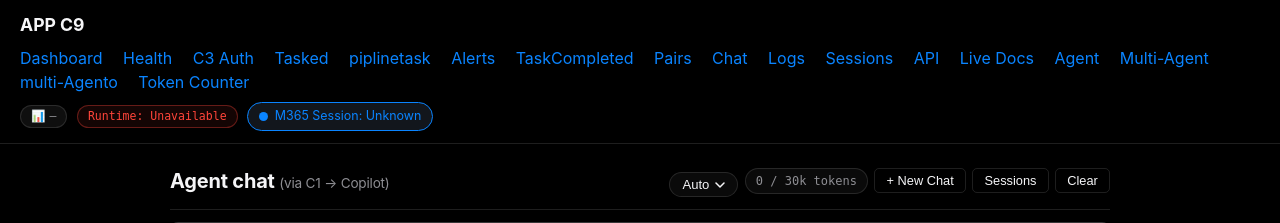
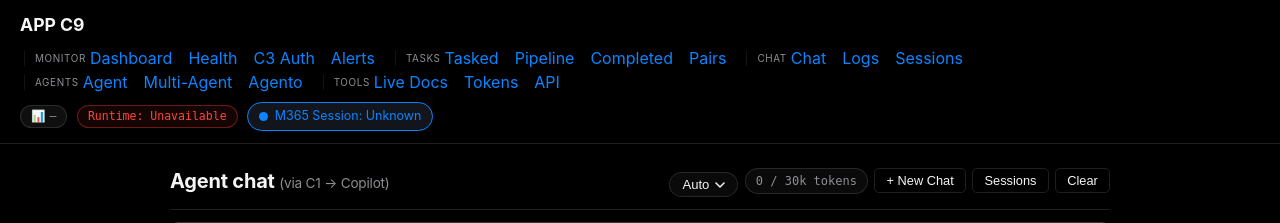
Before and after one commit to zumanm1/copilot-wraper, a Python web app: template c9_jokes/templates/chat.html in a window 1280 px wide. Shown: the top 223 px of the page. Run offline with Jinja, Linux system fonts and the light colour scheme; the template is opened without the code that fills it, so the values that code supplies are empty; some libraries are stand-ins or nearby versions.

Commit message:
feat(6): grouped nav + active link highlight + hamburger mobile + g+key shortcuts + badge click-refresh

```diff
--- a/c9_jokes/templates/base.html
+++ b/c9_jokes/templates/base.html
@@ -7,27 +7,86 @@
   <link rel="stylesheet" href="{{ url_for('static', path='style.css') }}"/>
 </head>
 <body>
+  <style>
+  /* ── Nav groups ── */
+  nav { display:flex; align-items:center; gap:0; flex-wrap:wrap; }
+  .nav-group { display:flex; align-items:center; gap:0; position:relative; }
+  .nav-group-label {
+    font-size:0.62rem; color:var(--muted,#666); text-transform:uppercase;
+    letter-spacing:.06em; padding:0 4px 0 10px; white-space:nowrap;
+    border-left:1px solid rgba(255,255,255,0.08); margin-left:4px;
+    pointer-events:none; user-select:none;
+  }
+  nav a { white-space:nowrap; }
+  nav a.nav-active {
+    color:#fff !important;
+    background:rgba(10,132,255,0.18) !important;
+    border-bottom:2px solid #0a84ff !important;
+    font-weight:600;
+  }
+  /* ── Hamburger (mobile) ── */
+  #nav-hamburger {
+    display:none; background:none; border:1px solid rgba(255,255,255,0.18);
+    border-radius:6px; padding:4px 8px; cursor:pointer; color:var(--fg,#eee);
+    font-size:1rem; line-height:1; flex-shrink:0;
+  }
+  /* ── Keyboard shortcut hint ── */
+  #nav-shortcut-hint {
+    position:fixed; bottom:18px; right:18px; z-index:9999;
+    background:rgba(30,30,30,0.92); border:1px solid rgba(255,255,255,0.12);
+    border-radius:10px; padding:8px 14px; font-size:0.75rem;
+    color:#ccc; pointer-events:none; opacity:0;
+    transition:opacity 0.2s; white-space:nowrap;
+  }
+  @media(max-width:860px){
+    #nav-hamburger { display:inline-block; }
+    nav { display:none; flex-direction:column; align-items:flex-start;
+          width:100%; background:var(--card,#1c1c1e); padding:6px 0;
+          border-bottom:1px solid rgba(255,255,255,0.08); }
+    nav.nav-open { display:flex; }
+    .nav-group { flex-direction:column; align-items:flex-start; width:100%; }
+    .nav-group-label { border-left:none; padding:6px 12px 2px; }
+    nav a { padding:7px 18px !important; width:100%; }
+  }
+  </style>
   <header>
     <h1>APP C9</h1>
-    <nav>
-      <a href="{{ url_for('dashboard') }}">Dashboard</a>
-      <a href="{{ url_for('page_health') }}">Health</a>
-      <a href="{{ url_for('page_c3_auth') }}">C3 Auth</a>
-      <a href="{{ url_for('page_tasked') }}">Tasked</a>
-      <a href="{{ url_for('page_piplinetask') }}">piplinetask</a>
-      <a href="{{ url_for('page_alerts') }}">Alerts</a>
-      <a href="{{ url_for('page_task_completed') }}">TaskCompleted</a>
-      <a href="{{ url_for('page_pairs') }}">Pairs</a>
-      <a href="{{ url_for('page_chat') }}">Chat</a>
-      <a href="{{ url_for('page_logs') }}">Logs</a>
-      <a href="{{ url_for('page_sessions') }}">Sessions</a>
-      <a href="{{ url_for('page_api_reference') }}">API</a>
-      <a href="{{ url_for('page_tasked_live_doc') }}">Live Docs</a>
-      <a href="{{ url_for('page_agent') }}">Agent</a>
-      <a href="{{ url_for('page_multi_agent') }}">Multi-Agent</a>
-      <a href="{{ url_for('page_multi_agento') }}">multi-Agento</a>
-      <a href="{{ url_for('page_token_counter') }}">Token Counter</a>
+    <button id="nav-hamburger" aria-label="Toggle navigation" onclick="document.querySelector('nav').classList.toggle('nav-open')">☰</button>
+    <nav id="main-nav">
+      <div class="nav-group">
+        <span class="nav-group-label">Monitor</span>
+        <a href="{{ url_for('dashboard') }}" data-path="/">Dashboard</a>
+        <a href="{{ url_for('page_health') }}" data-path="/health">Health</a>
+        <a href="{{ url_for('page_c3_auth') }}" data-path="/c3-auth">C3 Auth</a>
+        <a href="{{ url_for('page_alerts') }}" data-path="/alerts">Alerts</a>
+      </div>
+      <div class="nav-group">
+        <span class="nav-group-label">Tasks</span>
+        <a href="{{ url_for('page_tasked') }}" data-path="/tasked">Tasked</a>
+        <a href="{{ url_for('page_piplinetask') }}" data-path="/piplinetask">Pipeline</a>
+        <a href="{{ url_for('page_task_completed') }}" data-path="/task-completed">Completed</a>
+        <a href="{{ url_for('page_pairs') }}" data-path="/pairs">Pairs</a>
+      </div>
+      <div class="nav-group">
+        <span class="nav-group-label">Chat</span>
+        <a href="{{ url_for('page_chat') }}" data-path="/chat">Chat</a>
+        <a href="{{ url_for('page_logs') }}" data-path="/logs">Logs</a>
+        <a href="{{ url_for('page_sessions') }}" data-path="/sessions">Sessions</a>
+      </div>
+      <div class="nav-group">
+        <span class="nav-group-label">Agents</span>
+        <a href="{{ url_for('page_agent') }}" data-path="/agent">Agent</a>
+        <a href="{{ url_for('page_multi_agent') }}" data-path="/multi-agent">Multi-Agent</a>
+        <a href="{{ url_for('page_multi_agento') }}" data-path="/multi-Agento">Agento</a>
+      </div>
+      <div class="nav-group">
+        <span class="nav-group-label">Tools</span>
+        <a href="{{ url_for('page_tasked_live_doc') }}" data-path="/tasked-live-doc">Live Docs</a>
+        <a href="{{ url_for('page_token_counter') }}" data-path="/token-counter">Tokens</a>
+        <a href="{{ url_for('page_api_reference') }}" data-path="/api">API</a>
+      </div>
     </nav>
+    <div id="nav-shortcut-hint"></div>
     <div style="display:flex;align-items:center;gap:0.6rem;flex-shrink:0;">
       <!-- Global token counter (top-right) — updated by each page via window._globalTokens -->
       <span id="global-token-badge"
@@ -56,6 +115,46 @@
   </header>
   <script>
   (function() {
+    /* ── Active nav link ── */
+    var path = location.pathname.replace(/\/$/, '') || '/';
+    document.querySelectorAll('#main-nav a[data-path]').forEach(function(a) {
+      var ap = a.dataset.path.replace(/\/$/, '') || '/';
+      if (path === ap || (ap !== '/' && path.startsWith(ap))) {
+        a.classList.add('nav-active');
+      }
+    });
+
+    /* ── g+key keyboard navigation ── */
+    var shortcuts = {
+      'd': '/', 'h': '/health', 'c': '/chat', 'l': '/logs',
+      's': '/sessions', 't': '/tasked', 'p': '/piplinetask',
+      'a': '/alerts', 'g': '/agent', 'm': '/multi-agent',
+      'k': '/token-counter', 'r': '/api'
+    };
+    var hint = document.getElementById('nav-shortcut-hint');
+    var gPressed = false, gTimer = null;
+    document.addEventListener('keydown', function(e) {
+      if (e.target.tagName === 'INPUT' || e.target.tagName === 'TEXTAREA' || e.target.isContentEditable) return;
+      if (e.key === 'g' && !e.ctrlKey && !e.metaKey) {
+        gPressed = true;
+        if (hint) { hint.textContent = 'g + d=Dashboard h=Health c=Chat l=Logs s=Sessions t=Tasked a=Alerts g=Agent m=Multi k=Tokens r=API'; hint.style.opacity = '1'; }
+        clearTimeout(gTimer);
+        gTimer = setTimeout(function() { gPressed = false; if (hint) hint.style.opacity = '0'; }, 2000);
+        return;
+      }
+      if (gPressed) {
+        gPressed = false;
+        clearTimeout(gTimer);
+        if (hint) hint.style.opacity = '0';
+        var dest = shortcuts[e.key.toLowerCase()];
+        if (dest) { e.preventDefault(); location.href = dest; }
+      }
+    });
+
+    /* ── Runtime badge click-to-refresh ── */
+    var rtBadge = document.getElementById('runtime-badge');
+    if (rtBadge) rtBadge.style.cursor = 'pointer';
+
     function updateLed(data) {
       var led = document.getElementById('session-led');
       if (!led) return;
@@ -111,6 +210,7 @@
     pollRuntime();
     setInterval(pollSession, 30000);
     setInterval(pollRuntime, 15000);
+    if (rtBadge) rtBadge.addEventListener('click', function() { pollRuntime(); pollSession(); });
 
     // ── Global token counter (top-right badge) ──────────────────────────────
     // Each page can call window.updateGlobalTokens(n) to push a live value.
```
